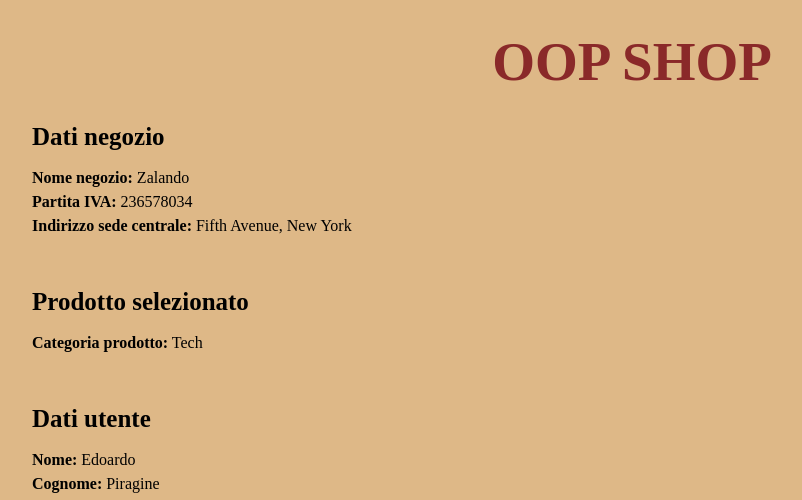
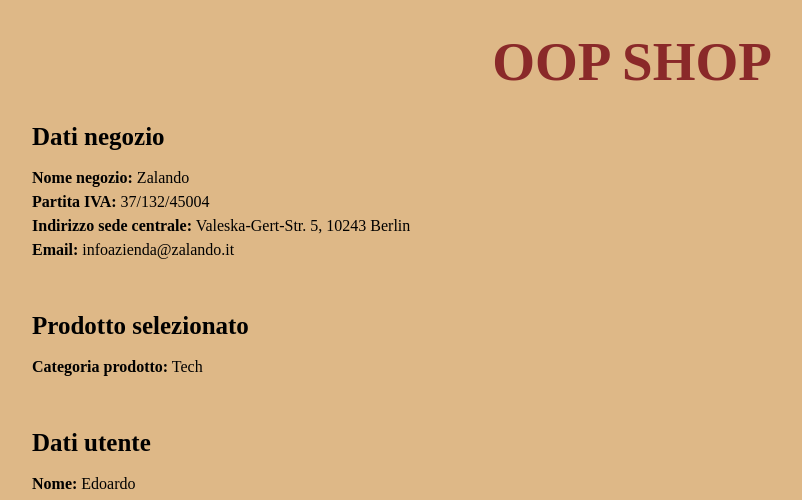
Before and after one commit to edoardo993/php-oop-2, a PHP site: page / in a window 1280 px wide. Shown: the top 500 px of the page, without its empty margins (8-810 px from the left). Run offline with PHP 8.4, Linux system fonts and the light colour scheme.

Commit message:
updates info shop

```diff
--- a/index.php
+++ b/index.php
@@ -19,11 +19,14 @@ class Shop{
 
     private $headquarter;
 
-    public function __construct(string $name, int $VATNumber, string $headquarter){
+    private $email;
+
+    public function __construct(string $name, string $VATNumber, string $headquarter, string $email){
 
         $this->name = $name;
         $this->VATNumber = $VATNumber;
         $this->headquarter = $headquarter;
+        $this->email = $email;
 
     }
 
@@ -41,6 +44,10 @@ class Shop{
 
     public function getHeadquarter(){
         return $this->headquarter;
+    }
+
+    public function getEmail(){
+        return $this->email;
     }
 
 }
@@ -145,7 +152,7 @@ class CreditCard extends User{
 
 }
 
-$shop = new Shop('Zalando', 236578034, 'Fifth Avenue, New York');
+$shop = new Shop('Zalando', '37/132/45004', 'Valeska-Gert-Str. 5, 10243 Berlin', 'infoazienda@zalando.it');
 $product = new Product('Tech');
 $user = new User('Edoardo', 'Piragine', 23, 'gnappo', 'zalando2020');
 $creditCard = new CreditCard('7890 4782 3890 2617', 'Edoardo Piragine', 122, '2025/02/08');
@@ -173,6 +180,7 @@ $creditCard = new CreditCard('7890 4782 3890 2617', 'Edoardo Piragine', 122, '20
             <span><span class="bold">Nome negozio:</span> <?php echo $shop->getName(); ?></span>
             <span><span class="bold">Partita IVA:</span> <?php echo $shop->getVATNumber(); ?></span>
             <span><span class="bold">Indirizzo sede centrale:</span> <?php echo $shop->getHeadquarter(); ?></span>
+            <span><span class="bold">Email:</span> <?php echo $shop->getEmail(); ?></span>
 
         </div>
 
```
